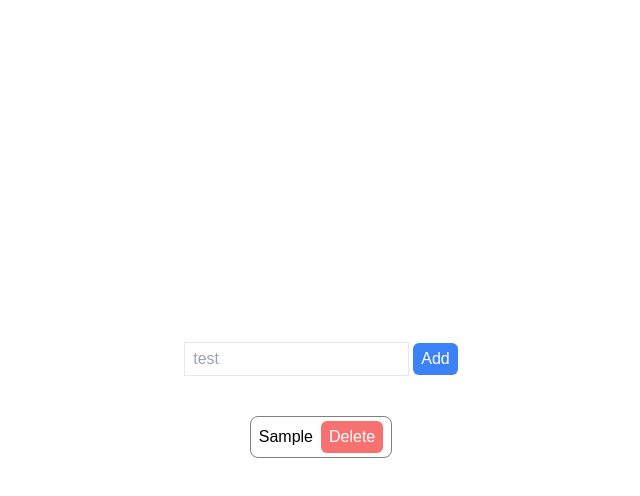
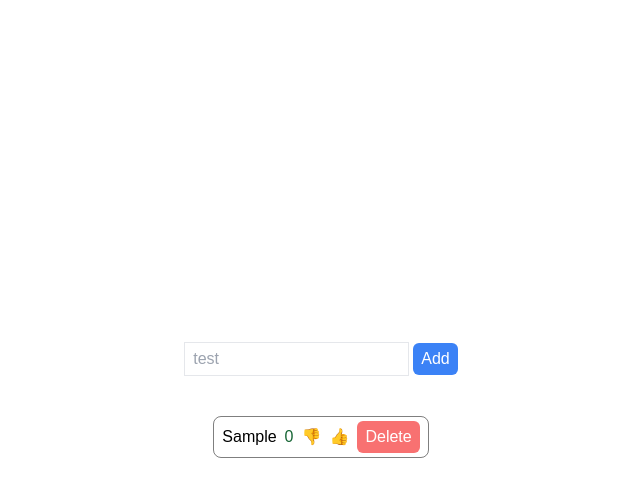
Before and after one commit to gliese-sketch/BookNest, a Next.js app: page / in a window 1280 px wide. Both pictures are taken after typing "Sample" into the empty fields and a click on the button "Add". Shown: the top 496 px of the page, without its empty margins (319-959 px from the left). Built offline with nearby package versions, Linux system fonts and the light colour scheme; a web font is replaced by a local one.

Commit message:
Add Like & Dislike functionality

```diff
--- a/components/Test.jsx
+++ b/components/Test.jsx
@@ -12,6 +12,7 @@ function Test() {
       {
         id: crypto.randomUUID(),
         text: inputVal,
+        likes: 0,
       },
     ]); // Update state
     setInputVal(""); // Empty the input field
@@ -19,6 +20,22 @@ function Test() {
 
   const handleDelete = (id) => {
     setNames((prevState) => prevState.filter((nameObj) => nameObj.id !== id));
+  };
+
+  const handleLike = (id) => {
+    setNames((prevState) =>
+      prevState.map((nameObj) =>
+        nameObj.id === id ? { ...nameObj, likes: nameObj.likes + 1 } : nameObj
+      )
+    );
+  };
+
+  const handleDislike = (id) => {
+    setNames((prevState) =>
+      prevState.map((nameObj) =>
+        nameObj.id === id ? { ...nameObj, likes: nameObj.likes - 1 } : nameObj
+      )
+    );
   };
 
   return (
@@ -42,6 +59,11 @@ function Test() {
           className="flex gap-2 items-center border border-black/50 rounded-lg px-2 py-1"
         >
           <p>{nameObj.text}</p>
+          <p className="text-green-800">{nameObj.likes}</p>
+
+          <button onClick={() => handleDislike(nameObj.id)}>👎</button>
+          <button onClick={() => handleLike(nameObj.id)}>👍</button>
+
           <button
             className="bg-red-400 btn"
             onClick={() => handleDelete(nameObj.id)}
```
